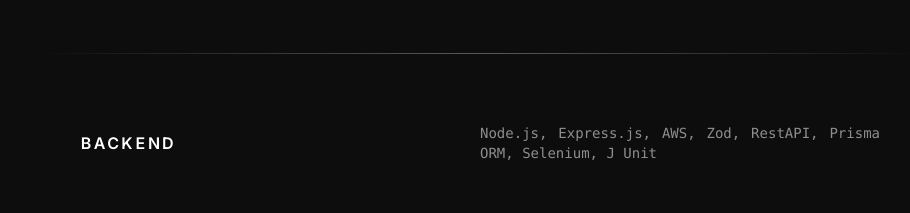
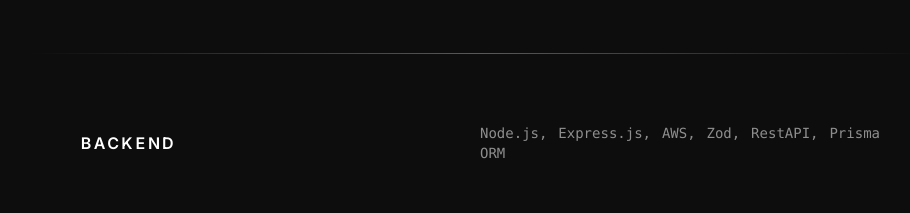
Before and after one commit to foxyfool/Portfolio-Main, a Next.js app: page / in a window 1280 px wide. Shown: the part 5040-5253 px from the top of the page, without its empty margins (160-1070 px from the left). Built offline with nearby package versions, Linux system fonts and the light colour scheme.

Commit message:
Update skills.ts

```diff
--- a/constants/skills.ts
+++ b/constants/skills.ts
@@ -16,8 +16,6 @@
     "Zod",
     "RestAPI",
     "Prisma ORM",
-    "Selenium",
-    "J Unit",
   ],
   languages: [ "C++","Java","Javascript",
   "TypeScript"],
```
